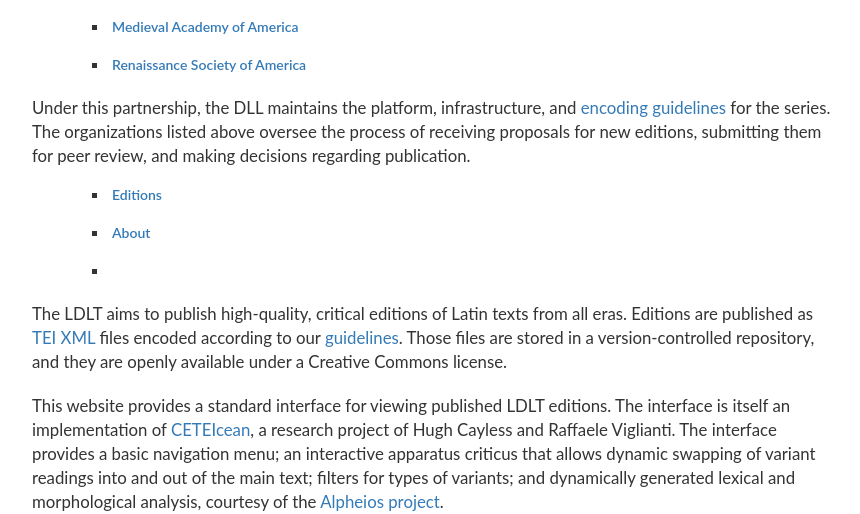
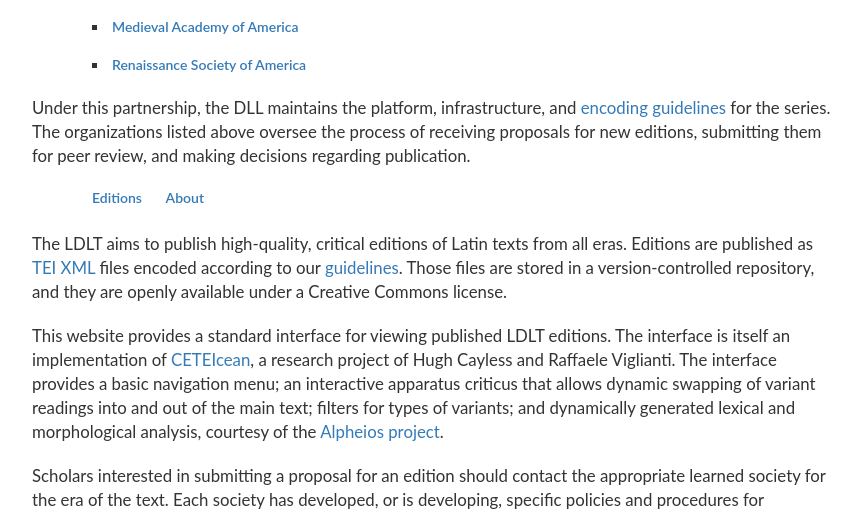
Before and after one commit to DigitalLatin/LDLT-reading-room, a Django app: page / in a window 1280 px wide. Shown: the part 476-990 px from the top of the page, without its empty margins (208-1068 px from the left). Run offline with Django 3.2, Linux system fonts and the light colour scheme; some libraries are stand-ins or nearby versions.

Commit message:
New css for splash.html.

```diff
--- a/library/static/library/css/dll.css
+++ b/library/static/library/css/dll.css
@@ -128,10 +128,10 @@ Typography for home page.
   font-family: "Lato", sans-serif;
 }
 
-.splash-links ul {
+#maintext ul.splash-links {
   list-style-type: none;
 }
 
-.splash-links ul li {
+#maintext ul li.splash-links {
   display:inline;
 }
```
